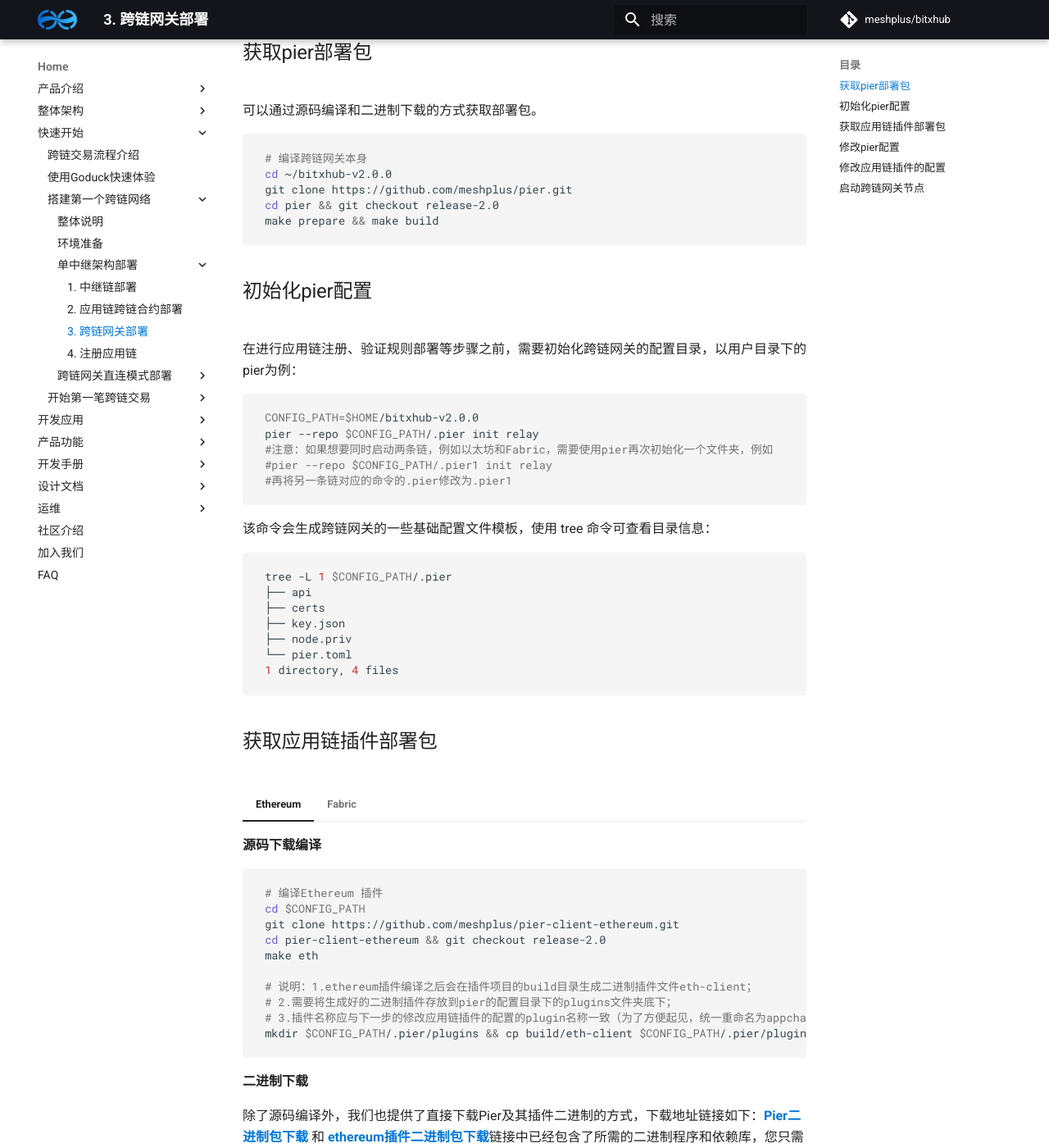
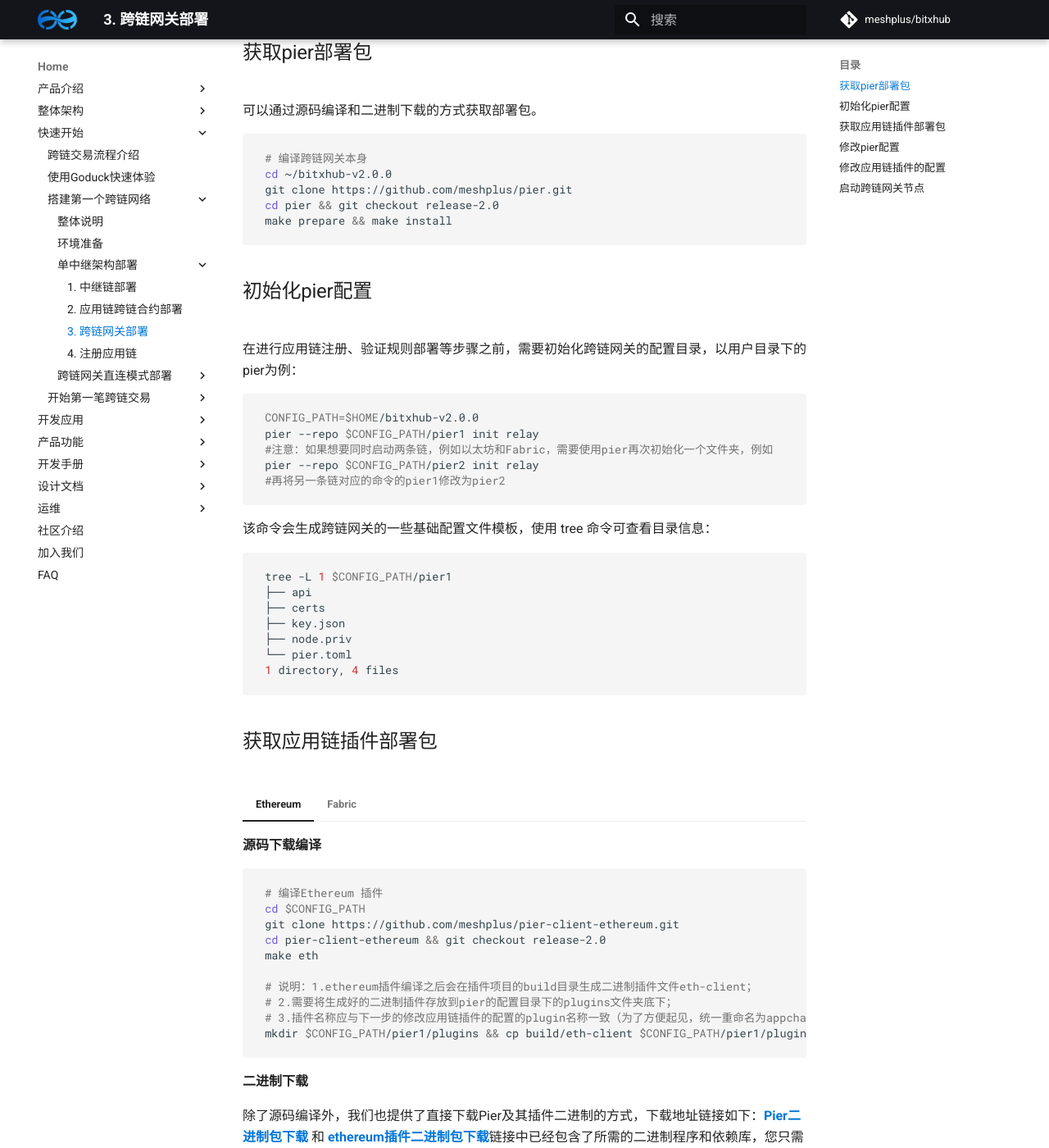
Before and after one commit to meshplus/bitxhub-docs, an MkDocs documentation site: the page built from docs/bitxhub/quick_start/build_cross_network/single_bitxhub/deploy_pier.md, in a window 1280 px wide and 1400 px high, scrolled down 268 px. Shown: the whole window at 82% size. Built offline with MkDocs 1.6.1 and Material for MkDocs 9.7.7, drawn with Linux system fonts in a browser that asks for light colours; comment, search, counter and statistics services are not loaded; the version menu is left out; some of the changed text lies outside the part shown.

Commit message:
feat: deploy pier

````diff
--- a/docs/bitxhub/quick_start/build_cross_network/single_bitxhub/deploy_pier.md
+++ b/docs/bitxhub/quick_start/build_cross_network/single_bitxhub/deploy_pier.md
@@ -11,7 +11,7 @@
 cd ~/bitxhub-v2.0.0
 git clone https://github.com/meshplus/pier.git
 cd pier && git checkout release-2.0
-make prepare && make build
+make prepare && make install
 ```
 
 ## 初始化pier配置
@@ -20,16 +20,16 @@ make prepare && make build
 
 ```shell
 CONFIG_PATH=$HOME/bitxhub-v2.0.0
-pier --repo $CONFIG_PATH/.pier init relay
+pier --repo $CONFIG_PATH/pier1 init relay
 #注意：如果想要同时启动两条链，例如以太坊和Fabric，需要使用pier再次初始化一个文件夹，例如
-#pier --repo $CONFIG_PATH/.pier1 init relay
-#再将另一条链对应的命令的.pier修改为.pier1
+pier --repo $CONFIG_PATH/pier2 init relay
+#再将另一条链对应的命令的pier1修改为pier2
 ```
 
 该命令会生成跨链网关的一些基础配置文件模板，使用 tree 命令可查看目录信息：
 
 ```shell
-tree -L 1 $CONFIG_PATH/.pier
+tree -L 1 $CONFIG_PATH/pier1
 ├── api
 ├── certs
 ├── key.json
@@ -54,7 +54,7 @@ tree -L 1 $CONFIG_PATH/.pier
     # 说明：1.ethereum插件编译之后会在插件项目的build目录生成二进制插件文件eth-client；
     # 2.需要将生成好的二进制插件存放到pier的配置目录下的plugins文件夹底下；
     # 3.插件名称应与下一步的修改应用链插件的配置的plugin名称一致（为了方便起见，统一重命名为appchain_plugin）
-    mkdir $CONFIG_PATH/.pier/plugins && cp build/eth-client $CONFIG_PATH/.pier/plugins/appchain_plugin
+    mkdir $CONFIG_PATH/pier1/plugins && cp build/eth-client $CONFIG_PATH/pier1/plugins/appchain_plugin
     ```
 
     **二进制下载**
@@ -75,7 +75,7 @@ tree -L 1 $CONFIG_PATH/.pier
     # 说明：1.fabric插件编译之后会在插件项目的build目录生成fabric-client-1.4文件；
     # 2.需要将生成好的二进制插件存放到pier的配置目录下的plugins文件夹底下；
     # 3.插件名称应与下一步的修改应用链插件的配置的plugin名称一致（为了方便起见，统一重命名为appchain_plugin）
-    mkdir $CONFIG_PATH/.pier/plugins && cp build/fabric-client-1.4 $CONFIG_PATH/.pier/plugins/appchain_plugin
+    mkdir $CONFIG_PATH/pier1/plugins && cp build/fabric-client-1.4 $CONFIG_PATH/pier1/plugins/appchain_plugin
     ```
 
     **二进制下载**
@@ -89,10 +89,10 @@ tree -L 1 $CONFIG_PATH/.pier
 pier.toml是描述链跨链网关启动的主要配置，一般需要修改的是端口信息、中继链的信息、应用链的信息。
 
 ```shell
-cd $CONFIG_PATH/.pier && vim pier.toml
+cd $CONFIG_PATH/pier1 && vim pier.toml
 ```
 
-- 修改端口信息
+- 修改端口信息（如果配置第二个pier请修改端口）
 
 ```toml
 [port]
@@ -148,14 +148,14 @@ gas_limit = 0x5f5e100
 === "Ethereum"
 
     ```shell
-    cd $CONFIG_PATH/.pier && mkdir ether
+    cd $CONFIG_PATH/pier1 && mkdir ether
 
     # 将pier-client-ethereum的config目录下的文件拷贝到pier的配置路径
-    cp $CONFIG_PATH/pier-client-ethereum/config $CONFIG_PATH/.pier/ether
+    cp $CONFIG_PATH/pier-client-ethereum/config $CONFIG_PATH/pier1/ether
     ```
     其中重要配置如下：
     ```shell
-    tree -L 1 $CONFIG_PATH/.pier/ether
+    tree -L 1 $CONFIG_PATH/pier1/ether
     ├── account.key
     ├── broker.abi
     ├── data_swapper.abi
@@ -168,7 +168,7 @@ gas_limit = 0x5f5e100
     ```
     **注意：如果使用[goduck关于应用链的操作](../../../../goduck/appchain/#_1)启动应用链，需要将`${goduck_repo}/pier/ethereum/1.3.0/`文件夹下的文件拷贝到`${pier_repo}/ehter`目录下：**
     ```shell
-    cp $CONFIG_PATH/.goduck/pier/ethereum/1.3.0/* $CONFIG_PATH/.pier/ether
+    cp $CONFIG_PATH/.goduck/pier/ethereum/1.3.0/* $CONFIG_PATH/pier1/ether
     ```
 
     **说明**：
@@ -205,10 +205,10 @@ gas_limit = 0x5f5e100
 === "Fabric"
     ```shell
     # 将fabric插件拷贝到plugins目录下
-    cp fabric-client-1.4 $CONFIG_PATH/.pier/plugins/
+    cp fabric-client-1.4 $CONFIG_PATH/pier1/plugins/
     # 切换到pier-client-fabric项目路径下
     cd pier-client-fabric
-    cp ./config $CONFIG_PATH/.pier/fabric
+    cp ./config $CONFIG_PATH/pier1/fabric
     ```
     其中重要配置如下：
     ```shell
@@ -225,16 +225,16 @@ gas_limit = 0x5f5e100
     启动Fabric网络时，会生成所有节点（包括Order、peer等）的证书信息，并保存在 crypto-config文件夹中，Fabric插件和Fabric交互时需要用到这些证书。
     ```shell
     # 复制您所部署的Fabric所产生的crypto-config文件夹
-    cp -r /path/to/crypto-config $CONFIG_PATH/.pier/fabric/
+    cp -r /path/to/crypto-config $CONFIG_PATH/pier1/fabric/
 
     # 复制Fabric上验证人证书
-    cp $CONFIG_PATH/.pier/fabric/crypto-config/peerOrganizations/org2.example.com/peers/peer1.org2.example.com/msp/signcerts/peer1.org2.example.com-cert.pem $CONFIG_PATH/.pier/fabric/fabric.validators
+    cp $CONFIG_PATH/pier1/fabric/crypto-config/peerOrganizations/org2.example.com/peers/peer1.org2.example.com/msp/signcerts/peer1.org2.example.com-cert.pem $CONFIG_PATH/pier1/fabric/fabric.validators
     ```
     2. **修改Plugin配置文件config.yaml**
 
     `config.yaml`文件记录的Fabric网络配置（用您的网络拓扑配置文件替换这个样例文件），需要使用绝对路径，把所有的路径都修改为 `crypto-config`文件夹所在的绝对路径。
     ```shell
-    {CONFIG_PATH}/fabric/crypto-config =>$CONFIG_PATH/.pier/fabric/crypto-config
+    {CONFIG_PATH}/fabric/crypto-config =>$CONFIG_PATH/pier1/fabric/crypto-config
     # 替换为您部署的Fabric网络的拓扑设置文件即可，同时需要修改所有的Fabric 的IP地址，如：
     url: grpcs://localhost:7050 => url: grpcs://10.1.16.48:7050
     ```
@@ -256,7 +256,7 @@ gas_limit = 0x5f5e100
 
 ```shell
 # 以用户目录下的pier为例
-pier --repo $CONFIG_PATH/.pier start
+pier --repo $CONFIG_PATH/pier1 start
 ```
 
 **观察日志信息没有报错信息，可以正常同步到中继链上的区块信息，即说明pier启动成功。**
````
Also changed, not shown: other parts of docs/bitxhub/quick_start/build_cross_network/single_bitxhub/deploy_pier.md (+1 -1 lines).
